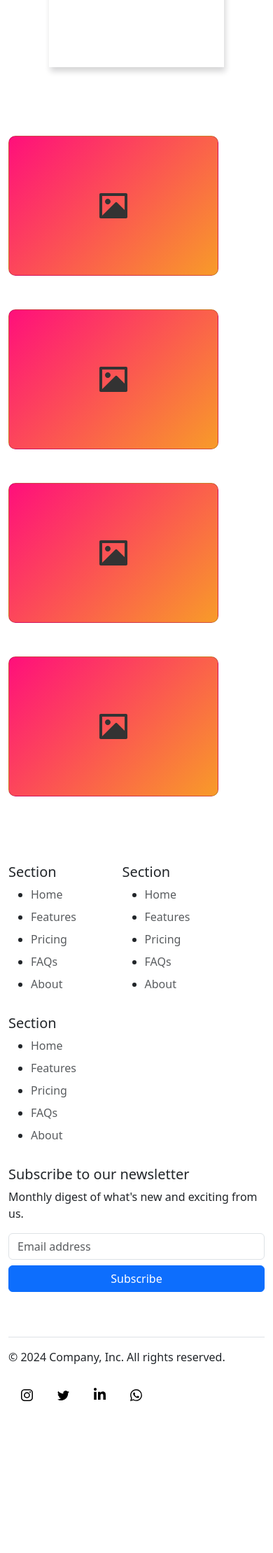
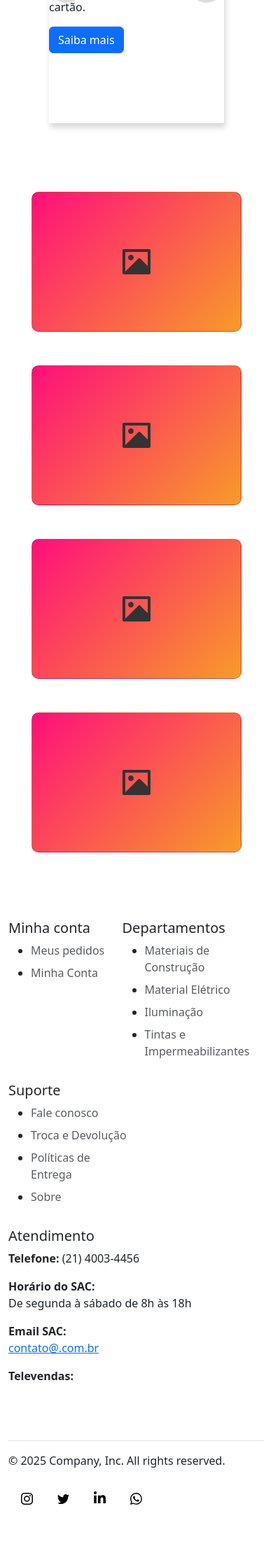
Before and after one commit to RafaelMarques159/TCC, a PHP site: page /FrontLoja.html in a window 390 px wide. Shown: the part 2291-4510 px from the top of the page at 70% size. Before the commit the page ends 4293 px from the top, so only its background shows below. Run offline with PHP 8.4, Linux system fonts and the light colour scheme; some libraries are stand-ins or nearby versions.

Commit message:
responsividade,rodape e navbar

```diff
--- a/Front.css
+++ b/Front.css
@@ -1,19 +1,23 @@
-
 .nav-icons {
   display: flex;
   align-items: center;
+  justify-content: space-around;
+  flex-wrap: wrap;
   gap: 20px;
 }
+
 .nav-item {
   text-align: center;
 }
+
 .nav-item i {
   font-size: 20px;
 }
+
 .cart-badge {
   position: absolute;
-    top: -5px;
-    right: -5px;
+  top: 2px;
+  right: 10px;
   background: navy;
   color: white;
   font-size: 12px;
@@ -24,6 +28,7 @@
   align-items: center;
   justify-content: center;
 }
+
 
 /* menu drop */
 .dropdown-center {
--- a/FrontLoja.html
+++ b/FrontLoja.html
@@ -14,33 +14,44 @@
 
 <body>
   <header class="py-4 mb-3 border-bottom">
-    <div class="container ">
-      <div class="d-flex flex-wrap align-items-center justify-content-center">
-        <a href="/" class="d-flex align-items-center mb-2 mb-lg-0 link-body-emphasis text-decoration-none">
+    <div class="container">
+  <div class="row align-items-center justify-content-between py-3">
+
+    <!-- Logo -->
+    <div class="col-6 col-md-2 text-center text-md-start mb-2 mb-md-0">
+      <a href="/" class="d-flex align-items-center link-body-emphasis text-decoration-none">
         <svg class="bi me-2" width="40" height="32" role="img" aria-label="Bootstrap">
           <use xlink:href="#bootstrap" />
         </svg>
       </a>
+    </div>
 
-        <form class="col-12 col-lg-auto mb-3 mb-lg-1 mx-auto w-50" role="search">
-          <input type="search" class="form-control" placeholder="Search..." aria-label="Search">
+    <!-- Barra de Pesquisa -->
+    <div class="col-12 col-md-6 mb-3 mb-md-0">
+      <form role="search">
+        <input type="search" class="form-control" placeholder="Pesquisar..." aria-label="Search">
       </form>
+    </div>
 
-        <div class="dropdown nav-item">
+    <!-- Ícones de Navegação -->
+    <div class="col-12 col-md-4 d-flex justify-content-around nav-icons mt-2 mt-md-0">
+
+      <!-- Minha Conta -->
+      <div class="dropdown nav-item position-relative">
         <a href="#" class="text-dark text-decoration-none dropdown-toggle" data-bs-toggle="dropdown">
-            <i class="fa-solid fa-user"></i><br>Minha Conta
+          <i class="fa-solid fa-user"></i><br><small>Minha Conta</small>
         </a>
         <ul class="dropdown-menu">
           <li><a class="dropdown-item" href="#">Perfil</a></li>
-            <li><a class="dropdown-item" href="#">Configurações<a></li>
+          <li><a class="dropdown-item" href="#">Configurações</a></li>
           <li><a class="dropdown-item" href="#">Sair</a></li>
         </ul>
       </div>
 
-        <!-- Serviços e Atendimento -->
-        <div class="dropdown nav-item mx-3 mb-3">
+      <!-- Serviço e Atendimento -->
+      <div class="dropdown nav-item position-relative">
         <a href="#" class="text-dark text-decoration-none dropdown-toggle" data-bs-toggle="dropdown">
-            <i class="fas fa-headset"></i><br>Serviço e<br>Atendimento
+          <i class="fas fa-headset"></i><br><small>Atendimento</small>
         </a>
         <ul class="dropdown-menu">
           <li><a class="dropdown-item" href="#">Suporte</a></li>
@@ -50,10 +61,10 @@
       </div>
 
       <!-- Carrinho -->
-        <div class="dropdown nav-item">
+      <div class="dropdown nav-item position-relative">
         <a href="#" class="text-dark text-decoration-none dropdown-toggle" data-bs-toggle="dropdown">
           <i class="fas fa-shopping-cart"></i>
-            <span class="cart-badge">0</span><br>Meu Carrinho
+          <span class="cart-badge">0</span><br><small>Meu Carrinho</small>
         </a>
         <ul class="dropdown-menu">
           <li><a class="dropdown-item" href="#">Ver Carrinho</a></li>
@@ -62,6 +73,9 @@
       </div>
 
     </div>
+  </div>
+</div>
+
     </div>
     <nav class="navbar navbar-expand-lg bg-body-tertiary">
       <div class="container-fluid">
@@ -191,33 +205,37 @@
   </div>
   <!--cards inicio-->
 <div class="container my-5">
-    <div class="row g-1">
-      <div class="card3 me-5">
+  <div class="row g-4 justify-content-center">
+    <div class="col-12 col-sm-6 col-md-4 d-flex justify-content-center">
+      <div class="card3">
         <div class="card-image3"></div>
         <p class="card-title3">Card title</p>
         <p class="card-body3">
           Nullam ac tristique nulla, at convallis quam. Integer consectetur mi nec magna tristique, non lobortis.
         </p>
-
       </div>
-      <div class="card3 me-5 ms-5">
+    </div>
+    <div class="col-12 col-sm-6 col-md-4 d-flex justify-content-center">
+      <div class="card3">
         <div class="card-image3"></div>
         <p class="card-title3">Card title</p>
         <p class="card-body3">
           Nullam ac tristique nulla, at convallis quam. Integer consectetur mi nec magna tristique, non lobortis.
         </p>
-
       </div>
-      <div class="card3 ms-5">
+    </div>
+    <div class="col-12 col-sm-6 col-md-4 d-flex justify-content-center">
+      <div class="card3">
         <div class="card-image3"></div>
         <p class="card-title3">Card title</p>
         <p class="card-body3">
           Nullam ac tristique nulla, at convallis quam. Integer consectetur mi nec magna tristique, non lobortis.
         </p>
-
       </div>
     </div>
   </div>
+</div>
+
 
   <div id="carouselExample" class="carousel slide" data-bs-interval="false"> <!-- Parando a rotação automática -->
     <div class="carousel-inner">
@@ -311,11 +329,10 @@
     </button>
   </div>
 
-  <!-- cards -->
-  <div class="container my-5 ">
-    <div class="row g-5">
+  <div class="container my-5">
+    <div class="row g-5 justify-content-center">
       <!-- Card 1 -->
-      <div class="col-md-3">
+      <div class="col-12 col-sm-6 col-md-3 d-flex justify-content-center">
         <div class="card">
           <svg viewBox="0 0 24 24" xmlns="http://www.w3.org/2000/svg">
             <path
@@ -329,7 +346,7 @@
         </div>
       </div>
       <!-- Card 2 -->
-      <div class="col-md-3">
+      <div class="col-12 col-sm-6 col-md-3 d-flex justify-content-center">
         <div class="card">
           <svg viewBox="0 0 24 24" xmlns="http://www.w3.org/2000/svg">
             <path
@@ -343,7 +360,7 @@
         </div>
       </div>
       <!-- Card 3 -->
-      <div class="col-md-3">
+      <div class="col-12 col-sm-6 col-md-3 d-flex justify-content-center">
         <div class="card">
           <svg viewBox="0 0 24 24" xmlns="http://www.w3.org/2000/svg">
             <path
@@ -357,7 +374,7 @@
         </div>
       </div>
       <!-- Card 4 -->
-      <div class="col-md-3">
+      <div class="col-12 col-sm-6 col-md-3 d-flex justify-content-center">
         <div class="card">
           <svg viewBox="0 0 24 24" xmlns="http://www.w3.org/2000/svg">
             <path
@@ -378,53 +395,44 @@
     <footer class="py-5">
       <div class="row">
         <div class="col-5 col-md-2 mb-3">
-          <h5>Section</h5>
+            <h5>Minha conta</h5>
           <ul class="nav1 flex-column">
-            <li class="nav-item1 mb-2"><a href="#" class="nav-link p-0 text-body-secondary">Home</a></li>
-            <li class="nav-item1 mb-2"><a href="#" class="nav-link p-0 text-body-secondary">Features</a></li>
-            <li class="nav-item1 mb-2"><a href="#" class="nav-link p-0 text-body-secondary">Pricing</a></li>
-            <li class="nav-item1 mb-2"><a href="#" class="nav-link p-0 text-body-secondary">FAQs</a></li>
-            <li class="nav-item1 mb-2"><a href="#" class="nav-link p-0 text-body-secondary">About</a></li>
+            <li class="nav-item1 mb-2"><a href="#" class="nav-link p-0 text-body-secondary">Meus pedidos</a></li>
+            <li class="nav-item1 mb-2"><a href="#" class="nav-link p-0 text-body-secondary">Minha Conta</a></li>
           </ul>
         </div>
 
         <div class="col-6 col-md-2 mb-3">
-          <h5>Section</h5>
+          <h5>Departamentos</h5>
           <ul class="nav1 flex-column">
-            <li class="nav-item1 mb-2"><a href="#" class="nav-link p-0 text-body-secondary">Home</a></li>
-            <li class="nav-item1 mb-2"><a href="#" class="nav-link p-0 text-body-secondary">Features</a></li>
-            <li class="nav-ite1 mb-2"><a href="#" class="nav-link p-0 text-body-secondary">Pricing</a></li>
-            <li class="nav-item1 mb-2"><a href="#" class="nav-link p-0 text-body-secondary">FAQs</a></li>
-            <li class="nav-item1 mb-2"><a href="#" class="nav-link p-0 text-body-secondary">About</a></li>
+            <li class="nav-item1 mb-2"><a href="#" class="nav-link p-0 text-body-secondary">Materiais de Construção</a></li>
+            <li class="nav-item1 mb-2"><a href="#" class="nav-link p-0 text-body-secondary">Material Elétrico</a></li>
+            <li class="nav-ite1 mb-2"><a href="#" class="nav-link p-0 text-body-secondary">Iluminação</a></li>
+            <li class="nav-item1 mb-2"><a href="#" class="nav-link p-0 text-body-secondary">Tintas e Impermeabilizantes</a></li>
           </ul>
         </div>
 
         <div class="col-6 col-md-2 mb-3">
-          <h5>Section</h5>
+          <h5>Suporte</h5>
           <ul class="nav1 flex-column">
-            <li class="nav-item1 mb-2"><a href="#" class="nav-link p-0 text-body-secondary">Home</a></li>
-            <li class="nav-item1 mb-2"><a href="#" class="nav-link p-0 text-body-secondary">Features</a></li>
-            <li class="nav-item1 mb-2"><a href="#" class="nav-link p-0 text-body-secondary">Pricing</a></li>
-            <li class="nav-item1 mb-2"><a href="#" class="nav-link p-0 text-body-secondary">FAQs</a></li>
-            <li class="nav-item1 mb-2"><a href="#" class="nav-link p-0 text-body-secondary">About</a></li>
+            <li class="nav-item1 mb-2"><a href="#" class="nav-link p-0 text-body-secondary">Fale conosco</a></li>
+            <li class="nav-item1 mb-2"><a href="#" class="nav-link p-0 text-body-secondary">Troca e Devolução</a></li>
+            <li class="nav-item1 mb-2"><a href="#" class="nav-link p-0 text-body-secondary">Políticas de Entrega</a></li>
+            <li class="nav-item1 mb-2"><a href="#" class="nav-link p-0 text-body-secondary">Sobre</a></li>
           </ul>
         </div>
 
          <div class="col-md-5 offset-md-1 mb-3">
-          <form>
-            <h5>Subscribe to our newsletter</h5>
-            <p>Monthly digest of what's new and exciting from us.</p>
-            <div class="d-flex flex-column flex-sm-row w-100 gap-2">
-              <label for="newsletter1" class="visually-hidden">Email address</label>
-              <input id="newsletter1" type="text" class="form-control" placeholder="Email address">
-              <button class="btn btn-primary" type="button">Subscribe</button>
-            </div>
-          </form>
+        <h5>Atendimento</h5>
+        <p><strong>Telefone:</strong> (21) 4003-4456</p>
+        <p><strong>Horário do SAC:</strong><br>De segunda à sábado de 8h às 18h</p>
+        <p><strong>Email SAC:</strong><br><a href="mailto:contato@chatuba.com.br">contato@.com.br</a></p>
+        <p><strong>Televendas:</strong><br><a href="mailto:chatuba.televendas@chatuba.com.br"></a></p>
       </div>
       </div>
 
       <div class="d-flex flex-column flex-sm-row justify-content-center py-2 my-5 border-top">
-        <p class="mt-2">&copy; 2024 Company, Inc. All rights reserved.</p>
+        <p class="mt-2">&copy; 2025 Company, Inc. All rights reserved.</p>
         <!-- From Uiverse.io by vinodjangid07 -->
         <div class="card1">
           <a href="#" class="socialContainer containerOne">
```
Lines whose indentation alone changed are shown as unchanged.
